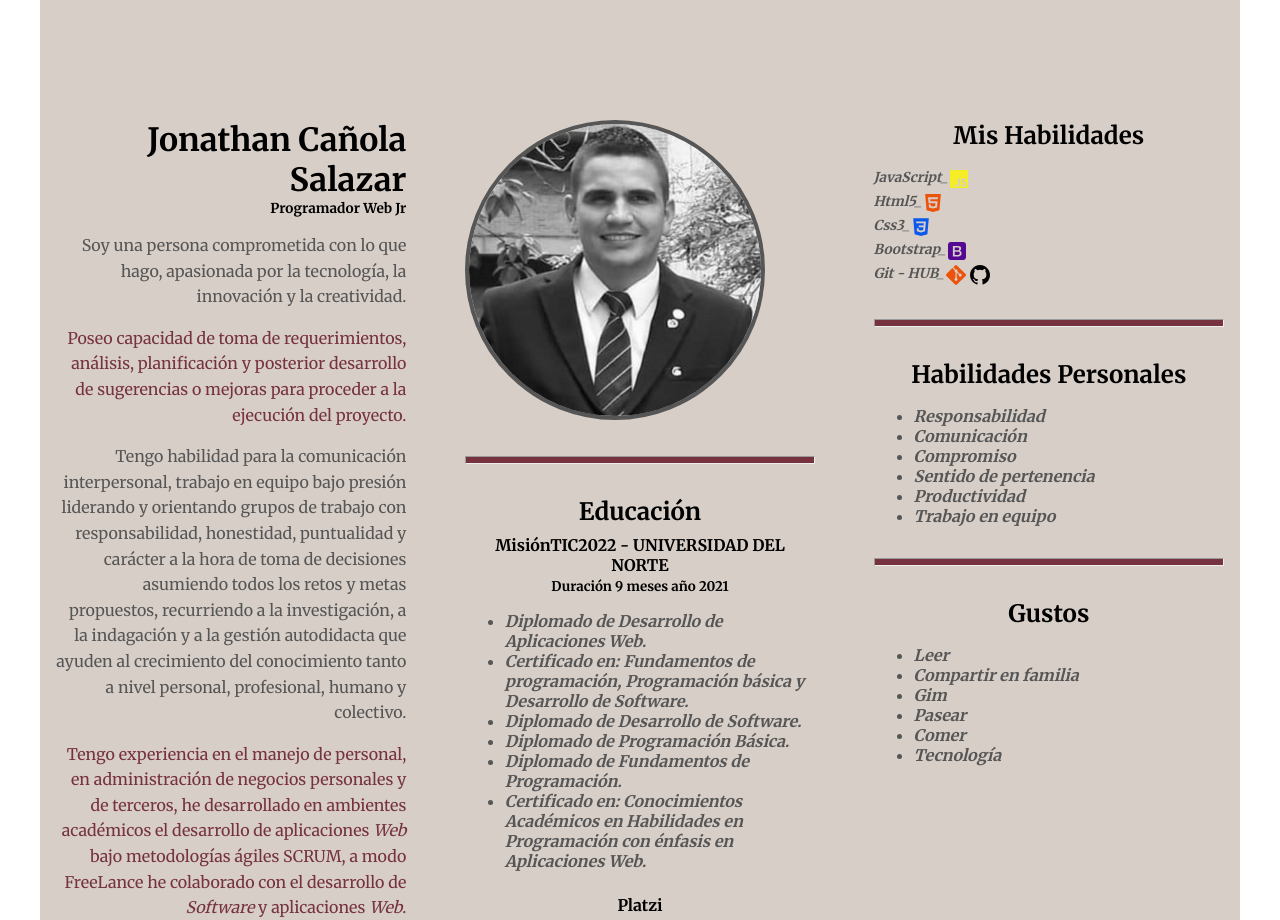
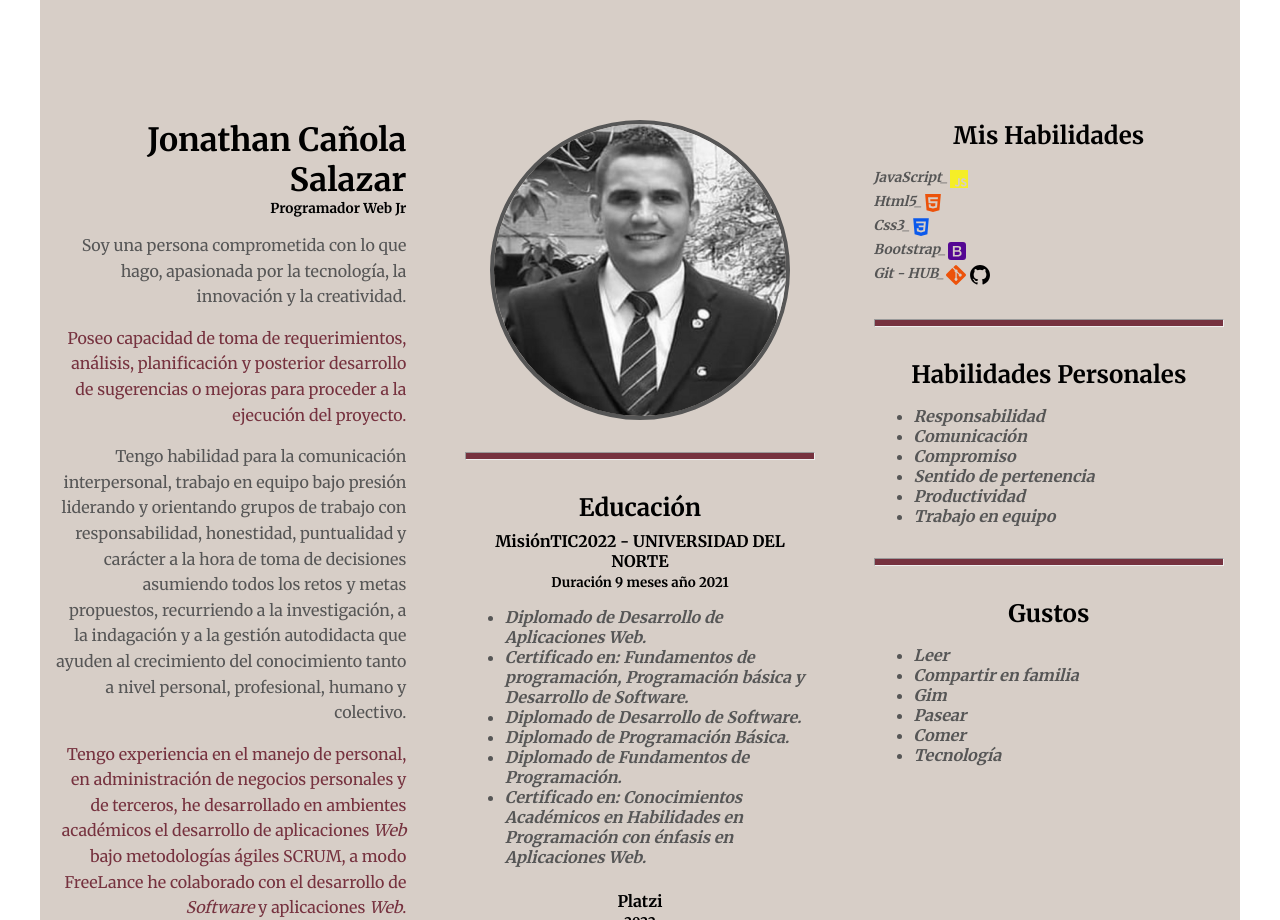
Before and after one commit to totan2929/CV-JCS, a plain HTML site: page index.html in a window 1280 px wide. Shown: the part 880-1800 px from the top of the page. Drawn offline with Linux system fonts and the light colour scheme.

Commit message:
Centrado de img section about

```diff
--- a/index.html
+++ b/index.html
@@ -100,7 +100,9 @@
             </div>
           </article>
           <article>
-            <img class="gray-scale avatar" src="images/jcs.jpg" alt="jonathanCS" />
+            <div class="img-center">
+              <img class="gray-scale avatar" src="images/jcs.jpg" alt="jonathanCS" />
+            </div>
             <hr>
               <h2 class="text-center text-lg-center">Educación</h2>
               <div >
--- a/style.css
+++ b/style.css
@@ -97,7 +97,7 @@ html {
     left: 0;
     top: 0;
     z-index: 999;
-    padding: 0.5rem 1rem;
+    padding: 1rem;
     width: 100%;
     height: 4rem;
     background-color: var(--first-color);
@@ -322,7 +322,11 @@ html {
     background-color: var(--first-color);
   }
 
-
+.img-center{
+  display: flex;
+  align-items: center;
+  justify-content: center;
+}
 
   .progress {
     margin: 1rem auto;
```
